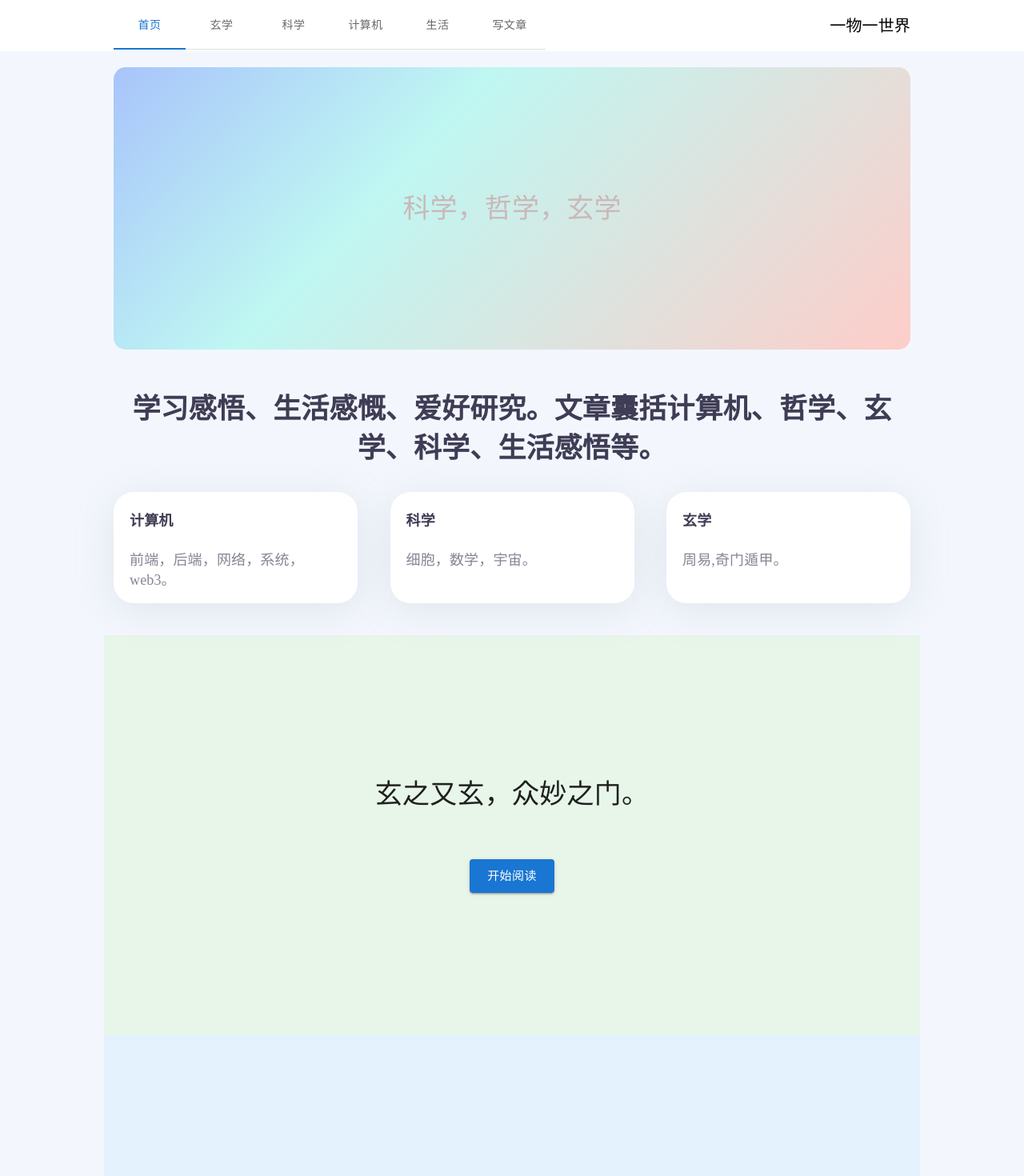
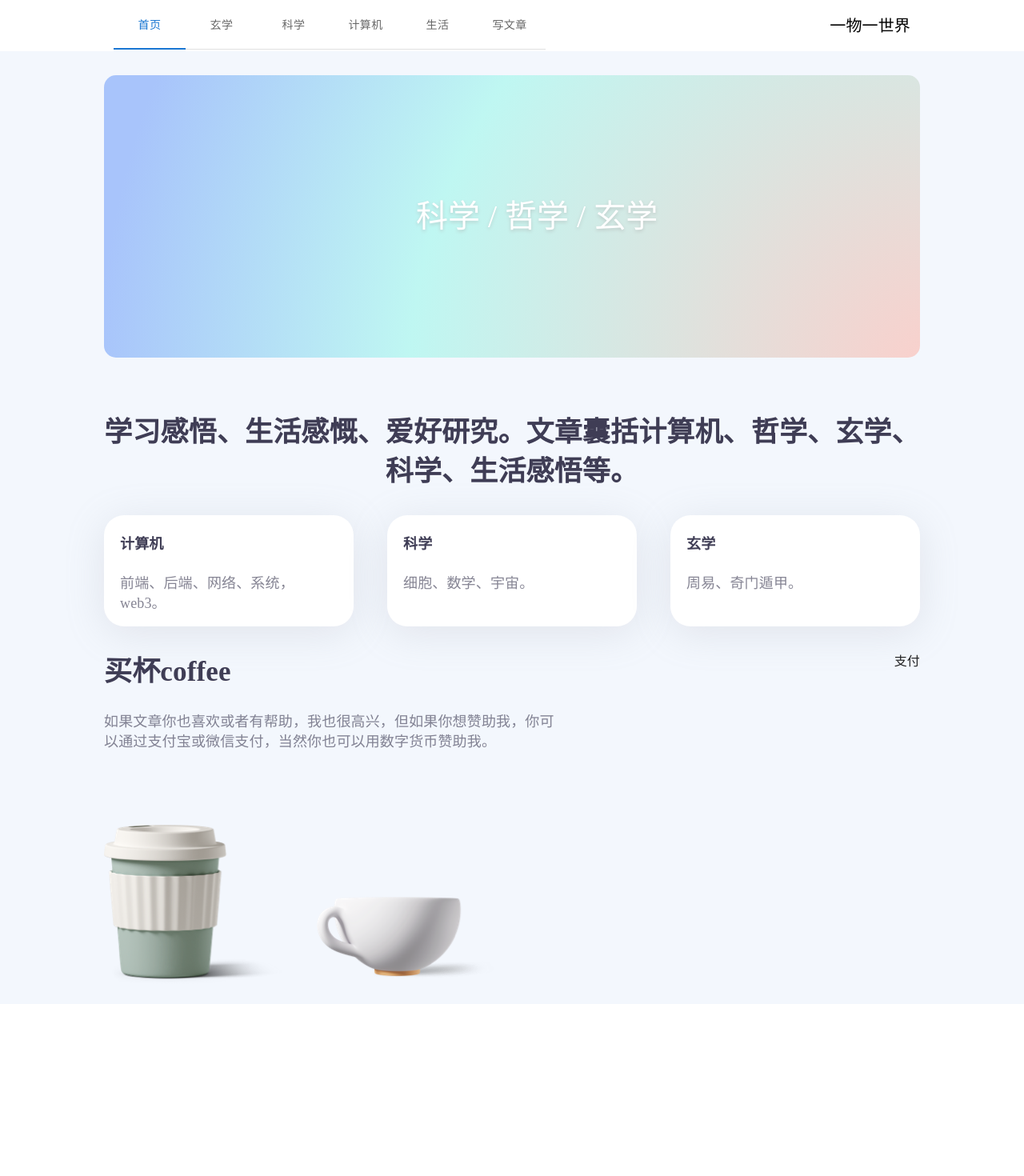
Before and after one commit to one-thing-one-world/blog-client, a React (Create React App) app: page / in a window 1280 px wide. Shown: the top 1470 px of the page at 80% size. After the commit the page ends 1255 px from the top, so only its background shows below. Built offline with nearby package versions, Linux system fonts and the light colour scheme.

Commit message:
[Feat::homesponsor] feature home sponsor ui

```diff
--- a/src/components/IntroItemWrapper/index.tsx
+++ b/src/components/IntroItemWrapper/index.tsx
@@ -7,7 +7,7 @@ interface Iprops {
 }
 
 const Wrapper = styled.div`
-  width: 305px;
+  width: 312px;
   height: 139px;
   background: #ffffff;
   box-shadow: 0px 8px 50px 0px rgba(149, 157, 165, 0.2);
@@ -28,7 +28,6 @@ const TitleText = styled.div`
 `
 const TittleDesc = styled.div`
   width: 100%;
-  height: 100px;
   font-size: 18px;
   font-family: PingFangSC-Medium, PingFang SC;
   font-weight: 500;
--- a/src/pages/Home/HomeCom/index.tsx
+++ b/src/pages/Home/HomeCom/index.tsx
@@ -1,43 +1,51 @@
 import React from 'react'
 // import { Typography } from '@mui/material'
 import styled from 'styled-components'
+import banner from '../../../assets/banner.svg'
 
-const Wrapper = styled.div`
+// const Wrapper = styled.div`
+//   width: 100%;
+//   display: flex;
+//   align-items: center;
+//   justify-content: center;
+//   padding: 0 12px;
+//   box-sizing: border-box;
+//   margin: 20px 0;
+// `
+
+// const TextWrapper = styled.div`
+//   height: 353px;
+//   width: 100%;
+//   display: flex;
+//   align-items: center;
+//   justify-content: center;
+//   background: linear-gradient(313deg, #fecdc9 0%, #bff7f2 64%, #a8c4fb 100%);
+//   border-radius: 15px;
+//   font-family: JCfg;
+//   color: #cab8b8;
+//   /* mix-blend-mode: difference; */
+
+//   @media (max-width: 750px) {
+//     font-size: 18px;
+//   }
+//   @media (min-width: 750px) {
+//     font-size: 34px;
+//   }
+// `
+const ImgWrapper = styled.img`
   width: 100%;
-  display: flex;
-  align-items: center;
-  justify-content: center;
-  padding: 0 12px;
-  box-sizing: border-box;
-  margin: 20px 0;
-`
-
-const TextWrapper = styled.div`
   height: 353px;
-  width: 100%;
-  display: flex;
-  align-items: center;
-  justify-content: center;
-  background: linear-gradient(313deg, #fecdc9 0%, #bff7f2 64%, #a8c4fb 100%);
-  border-radius: 15px;
-  font-family: JCfg;
-  color: #cab8b8;
-  /* mix-blend-mode: difference; */
-
-  @media (max-width: 750px) {
-    font-size: 18px;
-  }
-  @media (min-width: 750px) {
-    font-size: 34px;
-  }
+  object-fit: cover;
+  margin-top: 30px;
 `
 export default function HomeCom() {
   return (
-    <Wrapper>
-      <TextWrapper>
-        {/* 在这里你可以记录自己的学习感悟，生活感慨，以及爱好的研究。这里文章囊括有计算机，哲学，玄学，科学，生活感悟等等。 */}
-        科学，哲学，玄学
-      </TextWrapper>
-    </Wrapper>
+    // <Wrapper>
+    //   <TextWrapper>
+    //     {/* 在这里你可以记录自己的学习感悟，生活感慨，以及爱好的研究。这里文章囊括有计算机，哲学，玄学，科学，生活感悟等等。 */}
+    //     科学，哲学，玄学
+    //   </TextWrapper>
+    // </Wrapper>
+    <ImgWrapper src={banner} />
   )
 }
--- a/src/pages/Home/HomeIntro/index.tsx
+++ b/src/pages/Home/HomeIntro/index.tsx
@@ -4,9 +4,8 @@ import IntroItemWrapper from '../../../components/IntroItemWrapper/index'
 
 const Wrapper = styled.div`
   width: 100%;
-  /* height: 400px; */
   margin-top: 50px;
-  padding: 0 12px 20px;
+  padding: 12px 0;
   box-sizing: border-box;
 `
 const IntroWrapper = styled.div`
@@ -34,15 +33,15 @@ const TitleWrapper = styled.div`
 const introList = [
   {
     title: '计算机',
-    tittleDesc: '前端，后端，网络，系统，web3。',
+    tittleDesc: '前端、后端、网络、系统，web3。',
   },
   {
     title: '科学',
-    tittleDesc: ' 细胞，数学，宇宙。',
+    tittleDesc: ' 细胞、数学、宇宙。',
   },
   {
     title: '玄学',
-    tittleDesc: '周易,奇门遁甲。',
+    tittleDesc: '周易、奇门遁甲。',
   },
 ]
 
--- /dev/null
+++ b/src/pages/Home/HomeSponsor/SponsorDesc/index.tsx
@@ -0,0 +1,41 @@
+import React from 'react'
+import styled from 'styled-components'
+import cup from '../../../../assets/cup.png'
+
+const SponsorDescWrapper = styled.div`
+  @media (max-width: 750px) {
+  }
+`
+const SponsorDescTitle = styled.div`
+  width: 279px;
+  height: 49px;
+  font-size: 35px;
+  font-family: PingFangSC-Semibold, PingFang SC;
+  font-weight: 600;
+  color: #3f3d55;
+  line-height: 49px;
+`
+const SponsorDescText = styled.div`
+  width: 579px;
+  height: 75px;
+  font-size: 18px;
+  font-family: PingFangSC-Medium, PingFang SC;
+  font-weight: 500;
+  color: rgba(63, 61, 85, 0.63);
+  line-height: 25px;
+  margin-top: 26px;
+`
+const SponsorDescPic = styled.img`
+  margin-top: 66px;
+`
+export default function SponsorDesc() {
+  return (
+    <SponsorDescWrapper>
+      <SponsorDescTitle>买杯coffee</SponsorDescTitle>
+      <SponsorDescText>
+        如果文章你也喜欢或者有帮助，我也很高兴，但如果你想赞助我，你可以通过支付宝或微信支付，当然你也可以用数字货币赞助我。
+      </SponsorDescText>
+      <SponsorDescPic src={cup} />
+    </SponsorDescWrapper>
+  )
+}
--- /dev/null
+++ b/src/pages/Home/HomeSponsor/SponsorPayWay/index.tsx
@@ -0,0 +1,8 @@
+import React from 'react'
+import styled from 'styled-components'
+
+const SponsorPayWayWrapper = styled.div``
+
+export default function SponsorPayWay() {
+  return <SponsorPayWayWrapper>支付</SponsorPayWayWrapper>
+}
--- /dev/null
+++ b/src/pages/Home/HomeSponsor/index.tsx
@@ -0,0 +1,23 @@
+import React from 'react'
+import styled from 'styled-components'
+import SponsorDesc from './SponsorDesc'
+import SponsorPayWay from './SponsorPayWay'
+
+const SponsorWrapper = styled.div`
+  /* height: 60px; */
+  display: flex;
+  justify-content: space-between;
+  width: 100%;
+  @media (max-width: 750px) {
+    flex-direction: column;
+  }
+`
+
+export default function HomeSponsor() {
+  return (
+    <SponsorWrapper>
+      <SponsorDesc />
+      <SponsorPayWay />
+    </SponsorWrapper>
+  )
+}
--- a/src/pages/Home/TrivialCom/index.tsx
+++ b/src/pages/Home/TrivialCom/index.tsx
@@ -15,7 +15,7 @@ export default function TrivialCom() {
           gutterBottom
           component="div"
         >
-          生活酸甜苦辣，生活感悟。
+          人是一根能思想的苇草
         </Typography>
         <Button variant="contained" size="large">
           开始阅读
--- a/src/pages/Home/index.tsx
+++ b/src/pages/Home/index.tsx
@@ -4,11 +4,12 @@ import styled from 'styled-components'
 
 import HomeCom from './HomeCom'
 import HomeIntro from './HomeIntro'
-import MetaphysicsCom from './MetaphysicsCom/index'
-import ScienceCom from './ScienceCom'
-import TechCom from './TechCom'
-import TrivialCom from './TrivialCom'
-import WriteArticalCom from './WriteArticalCom'
+import HomeSponsor from './HomeSponsor'
+// import MetaphysicsCom from './MetaphysicsCom/index'
+// import ScienceCom from './ScienceCom'
+// import TechCom from './TechCom'
+// import TrivialCom from './TrivialCom'
+// import WriteArticalCom from './WriteArticalCom'
 
 const Wrapper = styled.div`
   /* font-size: 2000rw !important; */
@@ -22,11 +23,12 @@ export default function Home() {
     <Wrapper>
       <HomeCom />
       <HomeIntro />
-      <MetaphysicsCom />
+      <HomeSponsor />
+      {/* <MetaphysicsCom />
       <ScienceCom />
       <TechCom />
       <TrivialCom />
-      <WriteArticalCom />
+      <WriteArticalCom /> */}
     </Wrapper>
   )
 }
--- a/src/pages/Trivial/index.tsx
+++ b/src/pages/Trivial/index.tsx
@@ -13,7 +13,7 @@ export default function Trivial() {
     <GoldWrapper>
       <CenterWrapper>
         <Typography variant="h4" gutterBottom component="div">
-          生活酸甜苦辣，生活感悟。
+          人是一根能思想的苇草。
         </Typography>
       </CenterWrapper>
     </GoldWrapper>
```
Also changed, not shown: src/assets/banner.svg (added), src/assets/cup.png (added).
